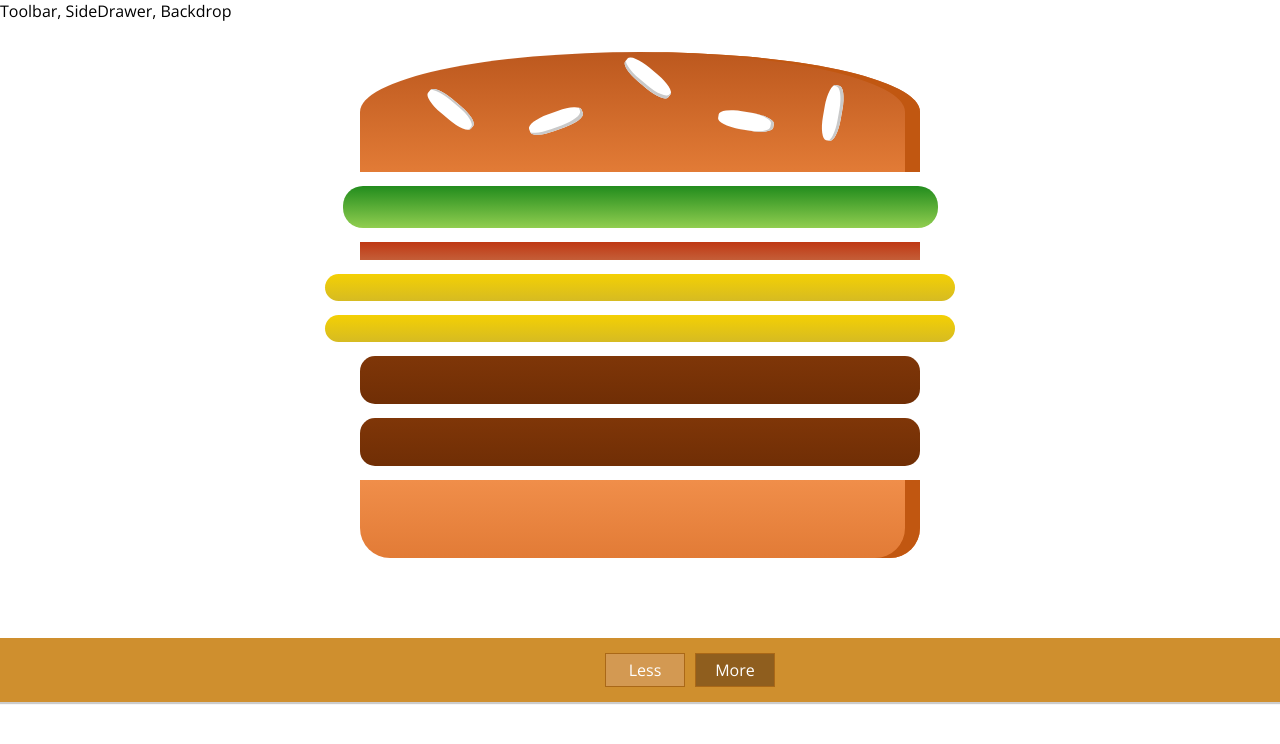
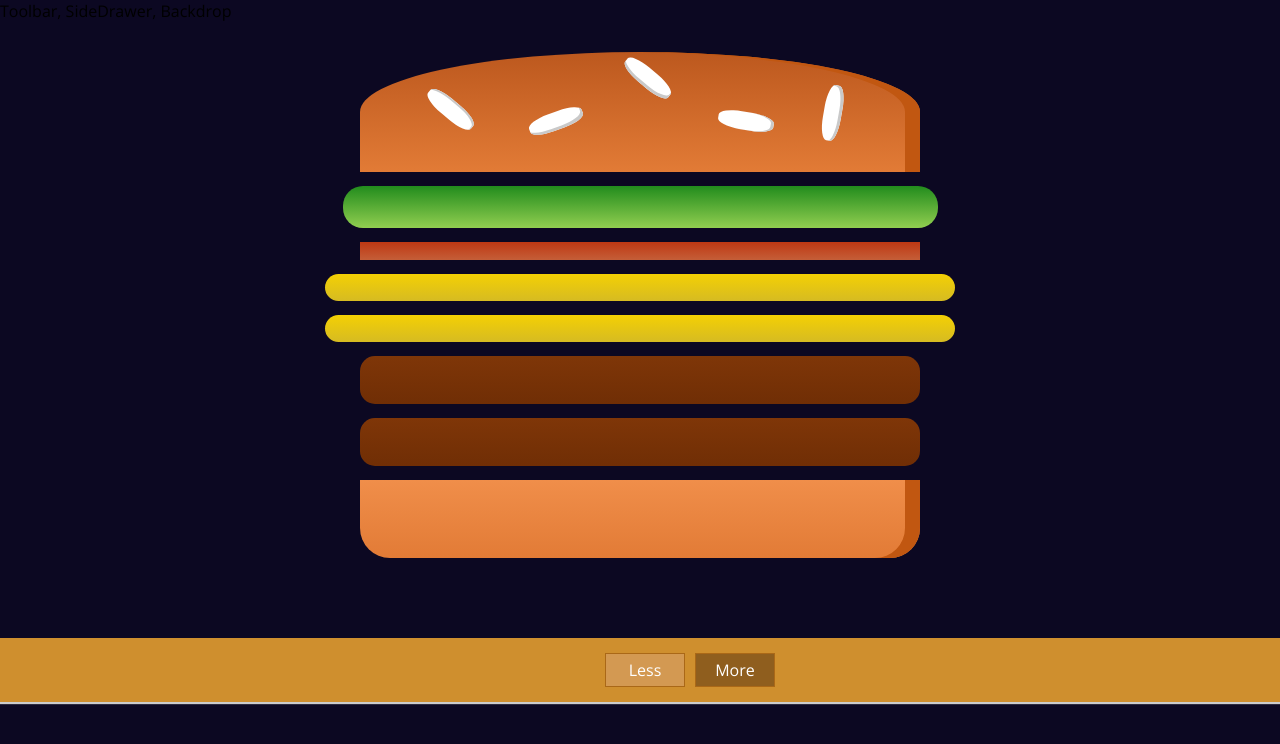
Before and after one commit to mhdnaldi/burger-builder, a React app: page / in a window 1280 px wide. Shown: the top 744 px of the page. Built offline with nearby package versions, Linux system fonts and the light colour scheme.

Commit message:
add styling

```diff
--- a/src/index.css
+++ b/src/index.css
@@ -4,6 +4,7 @@ body {
   font-family: "Open Sans", sans-serif;
   -webkit-font-smoothing: antialiased;
   -moz-osx-font-smoothing: grayscale;
+  background-color: rgb(12, 8, 34);
 }
 
 code {
```
Also changed, not shown: src/components/Burger/Burger.jsx (line endings or trailing spaces), 1 other file (tests, documents, lock files or other folders).
